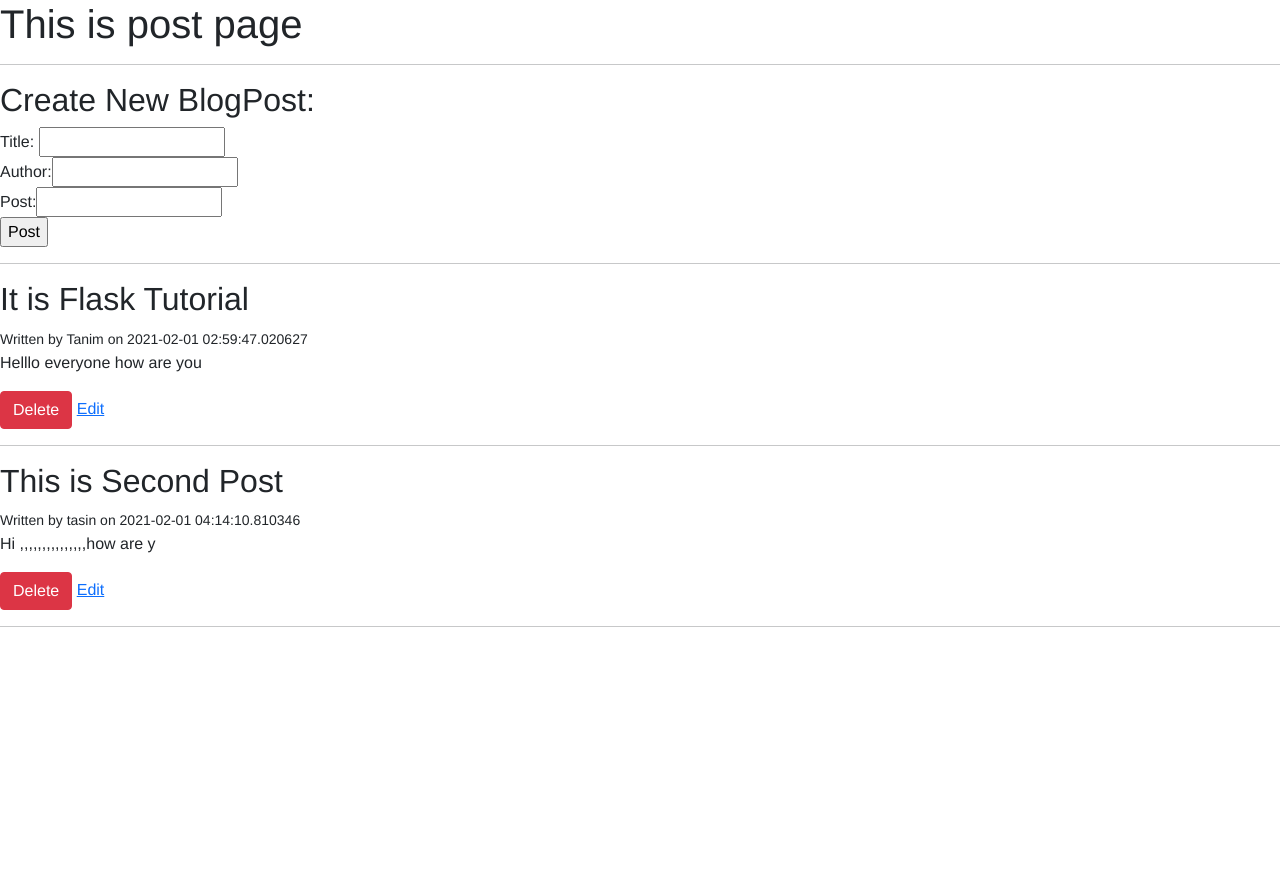
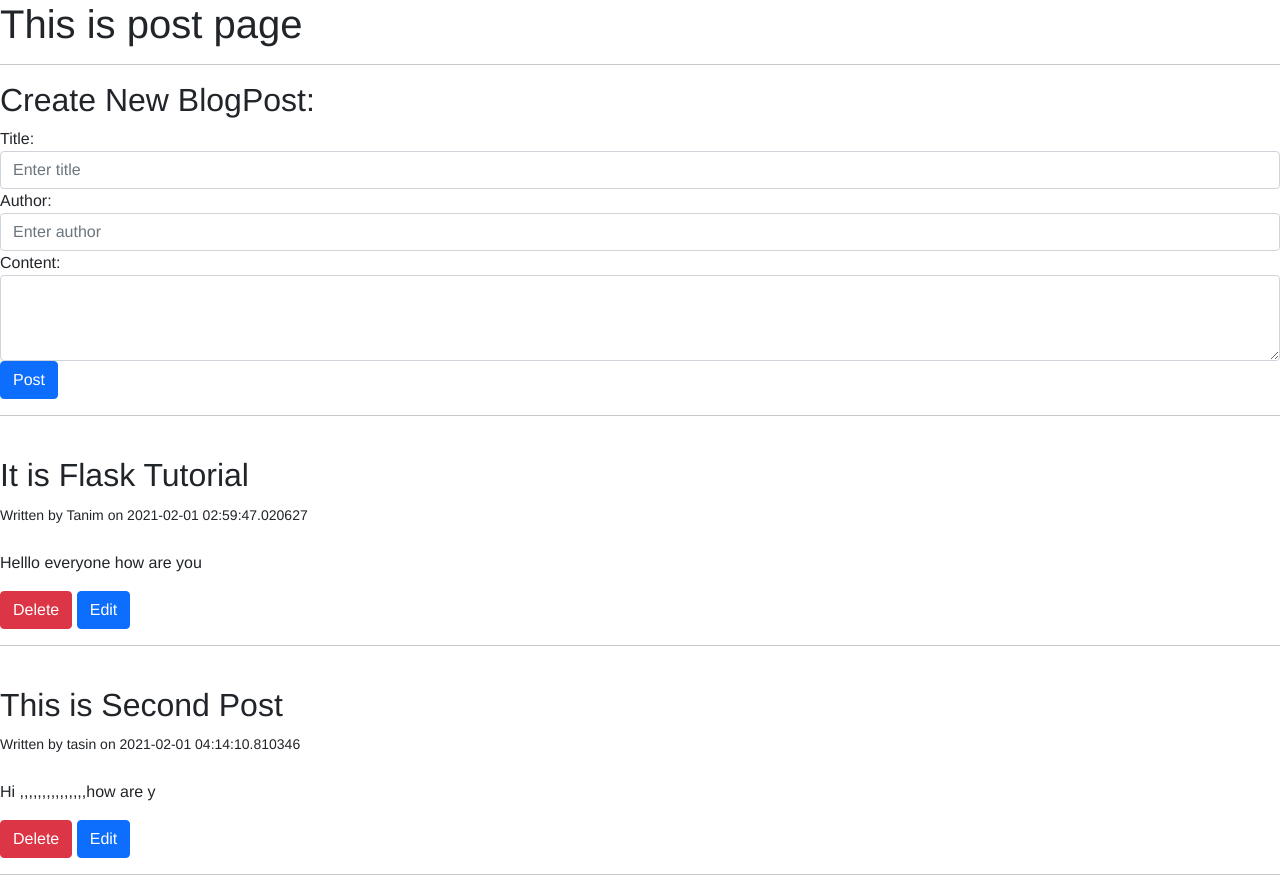
Before and after one commit to ttanimarefin/Starting-flask, a Flask app: page /posts in a window 1280 px wide. Before the commit the page ends 627 px from the top, so only its background shows below. Run offline with Flask 2, Linux system fonts and the light colour scheme; data comes from the database, SQL or seed files in the repository.

Commit message:
Adding in nicer input fields (Bootstrap)

```diff
--- a/templates/posts.html
+++ b/templates/posts.html
@@ -11,17 +11,34 @@
 <h1>This is post page</h1>
 <hr>
   <h2>Create New BlogPost:</h2>
-    <form action='/posts' method='POST'>
-       Title: <input type='text' name='title' id='title'>
-        <br>
-        Author:<input type='text' name='author' id='author'>
-        <br>
-       Post:<input type='text' name='content' id='content'>
-        <br>
-       <input type='submit' value='Post'>
-    </form>
+
+
+<form>
+<form action='/posts' method='POST'>
+  <div class="form-group">
+    <label for="exampleFormControlInput1">Title:</label>
+    <input type="text" class="form-control" placeholder="Enter title" name='title' id='title'>
+  </div>
+   <div class="form-group">
+    <label for="exampleFormControlInput1">Author:</label>
+    <input type="text" class="form-control" placeholder="Enter author" name='author' id='author'>
+  </div>
+
+
+  <div class="form-group">
+    <label for="exampleFormControlTextarea1">Content:</label>
+    <textarea class="form-control" input type='text' name='content' id='content' rows="3"></textarea>
+  </div>
+
+  <div class="form-group">
+
+      <input class="btn btn-primary" type='submit' value='Post'>
+  </div>
+
+</form>
 <hr>
     {% for post in posts %}
+       <br>
        <h2>{{ post.title }}</h2>
        {%if post.author%}
             <small>Written by {{post.author}} on  {{post.date_posted}} </small>
@@ -29,10 +46,11 @@
             <small>Written by unknown on {{post.date_posted}}</small>
         {% endif %}
         <br>
+        <br>
         <p>{{ post.content }}</p>
         <a class="btn btn-danger" href='/posts/delete/{{post.id}}'>Delete</a>
-        <a lass="btn btn-primary" href='/posts/edit/{{post.id}}'>Edit</a>
-        <hr>
+        <a class="btn btn-primary" href='/posts/edit/{{post.id}}'>Edit</a>
+<hr>
     {% endfor %}
 
 {%endblock%}
```
